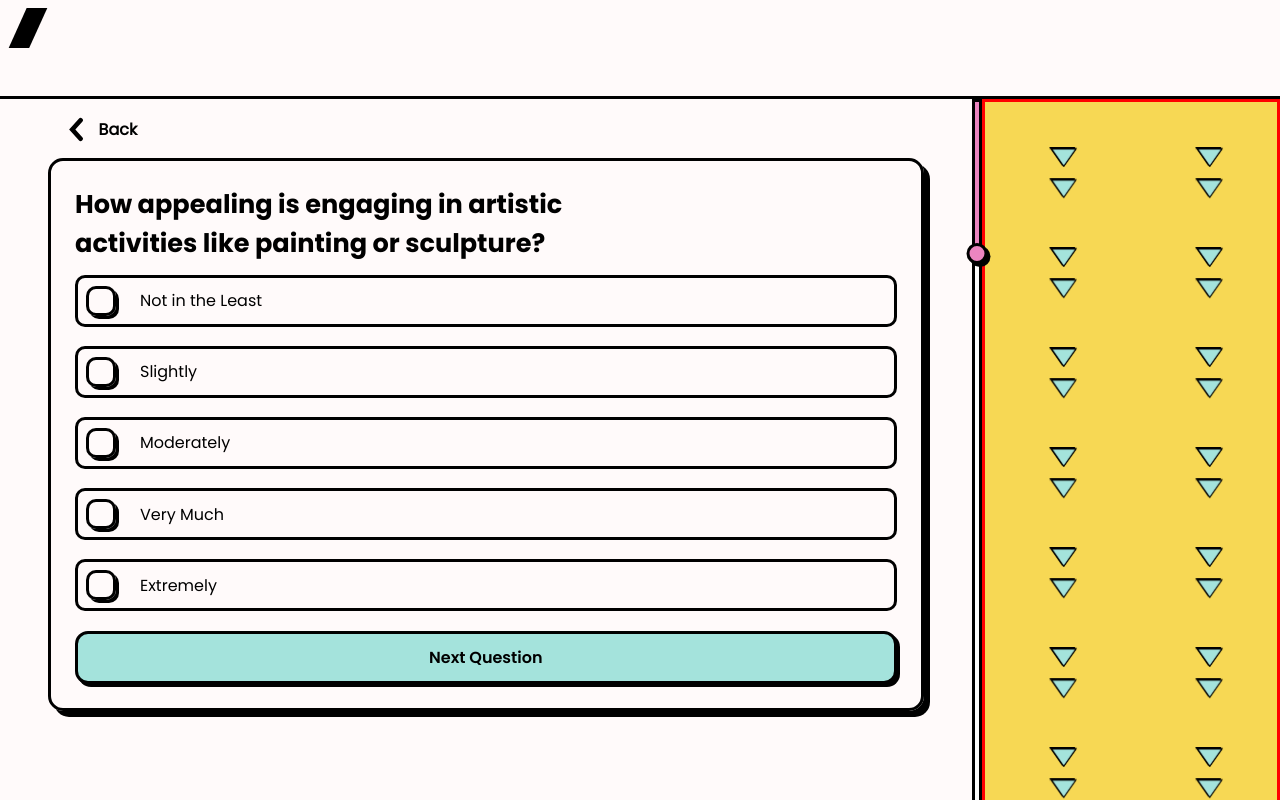
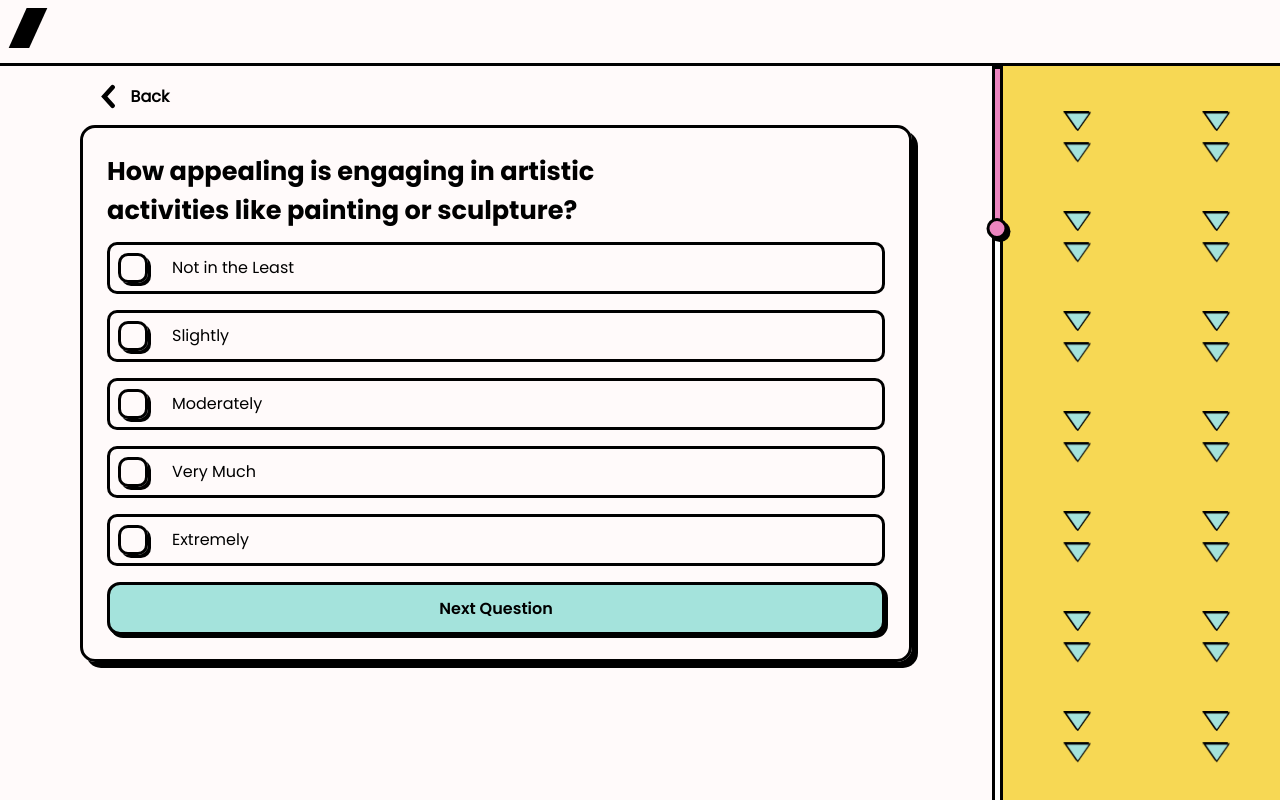
Before and after one commit to azzammahmoud95/front-end-EB, a React (Create React App) app in the folder frontend/: page / in a window 1280 px wide. Built offline with nearby package versions, Linux system fonts and the light colour scheme.

Commit message:
still opacity tirangle

```diff
--- a/frontend/src/Components/Checkbox/Checkbox.scss
+++ b/frontend/src/Components/Checkbox/Checkbox.scss
@@ -10,7 +10,7 @@
   // box-shadow: var(--shadow);
   border-radius: 10px;
   padding: .5rem;
-  margin-bottom: 1.2rem;
+  margin-bottom: 1rem;
   .Checkbox_New {
     width: 20%;
     border: 3px solid black;
--- a/frontend/src/Components/Layout/layout.jsx
+++ b/frontend/src/Components/Layout/layout.jsx
@@ -89,11 +89,11 @@ export default function Layout({ children }) {
   // }, []);
   return (
     <div style={{height:'100vh',overflowY:'scroll'}}>
-      <div className="Header-logo" style={{height:'10%'}}>
+      <div className="Header-logo" >
         <img src={icon} alt="icon-logo" width={40} height={40} />
       </div>
 
-      <div className="flex-layout" style={{height:'90%'}}>
+      <div className="flex-layout" >
         <div className="question-child" >
         <BackButton />{" "}
           {children}
--- a/frontend/src/Components/Layout/layout.scss
+++ b/frontend/src/Components/Layout/layout.scss
@@ -21,8 +21,10 @@
     // flex-direction: row;
     // align-content: space-between;
     // flex-wrap: wrap;
-    padding:0.1rem 3rem;
+    padding:0.1rem 5rem;
         height: 85%;
+
+
     @media (min-width: 768px) {
       // Desktop view
       width: 75%;
@@ -38,19 +40,17 @@
 
 
   }
-  .question-child{
 
-
- }
 }
 .animation-sidebar {
   background-color: var(--yellow);
   overflow: hidden;
-  border: 3px solid red;
+  // border: 3px solid red;
 
 
   @media (min-width: 768px) {
     width: 25%;
+    height: 96vh;
 
   }
   @media (max-width: 767px) {
```
